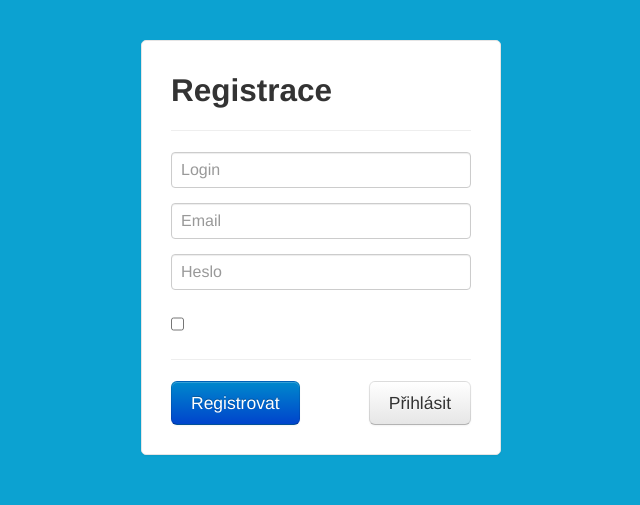
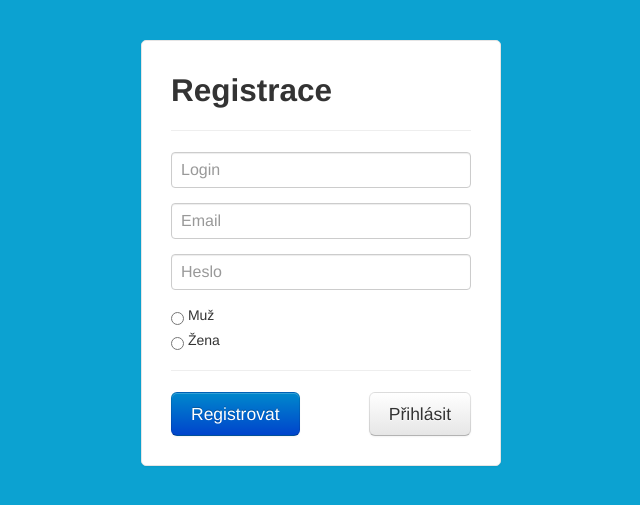
Before and after one commit to lesnek/VUTproj, a PHP site: page /register.php in a window 1280 px wide. Shown: the top 505 px of the page, without its empty margins (319-959 px from the left). Run offline with PHP 8.4, Linux system fonts and the light colour scheme; some libraries are stand-ins or nearby versions.

Commit message:
radio-btn

```diff
--- a/register.php
+++ b/register.php
@@ -89,7 +89,12 @@ if(isset($_POST['btn-signup']))
         <input type="text" class="input-block-level" placeholder="Login" name="txtuname" required>
         <input type="email" class="input-block-level" placeholder="Email" name="txtemail" required>
         <input type="password" class="input-block-level" placeholder="Heslo" name="txtpass" required>
-        <input type="checkbox" class="input-block-level" name="pohlavi" required>
+          <label class="radio-inline">
+              <input type="radio" name="pohlavi" value="M"> Muž
+          </label>
+          <label class="radio-inline">
+              <input type="radio" name="pohlavi" value="W"> Žena
+          </label>
      	<hr />
         <button class="btn btn-large btn-primary" type="submit" name="btn-signup">Registrovat</button>
         <a href="index.php" style="float:right;" class="btn btn-large">Přihlásit</a>
```
